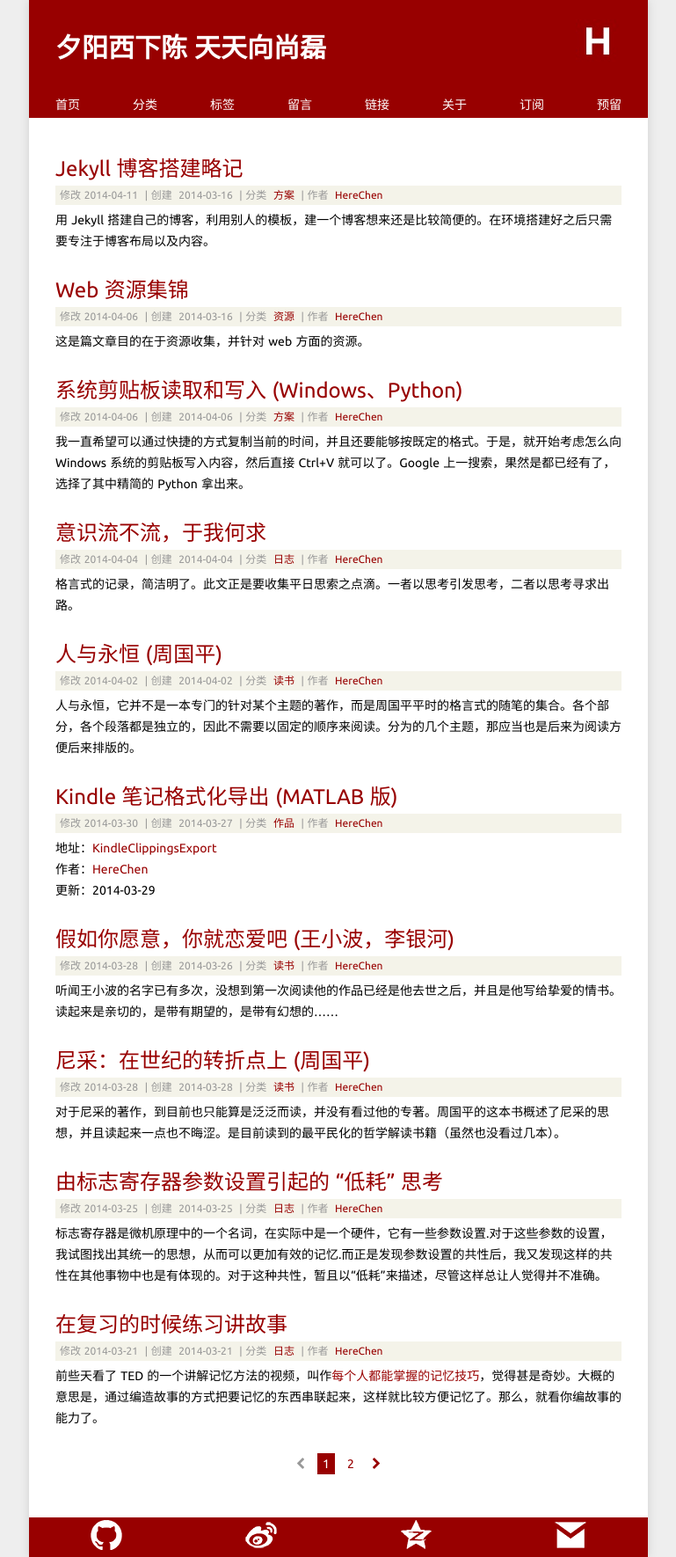
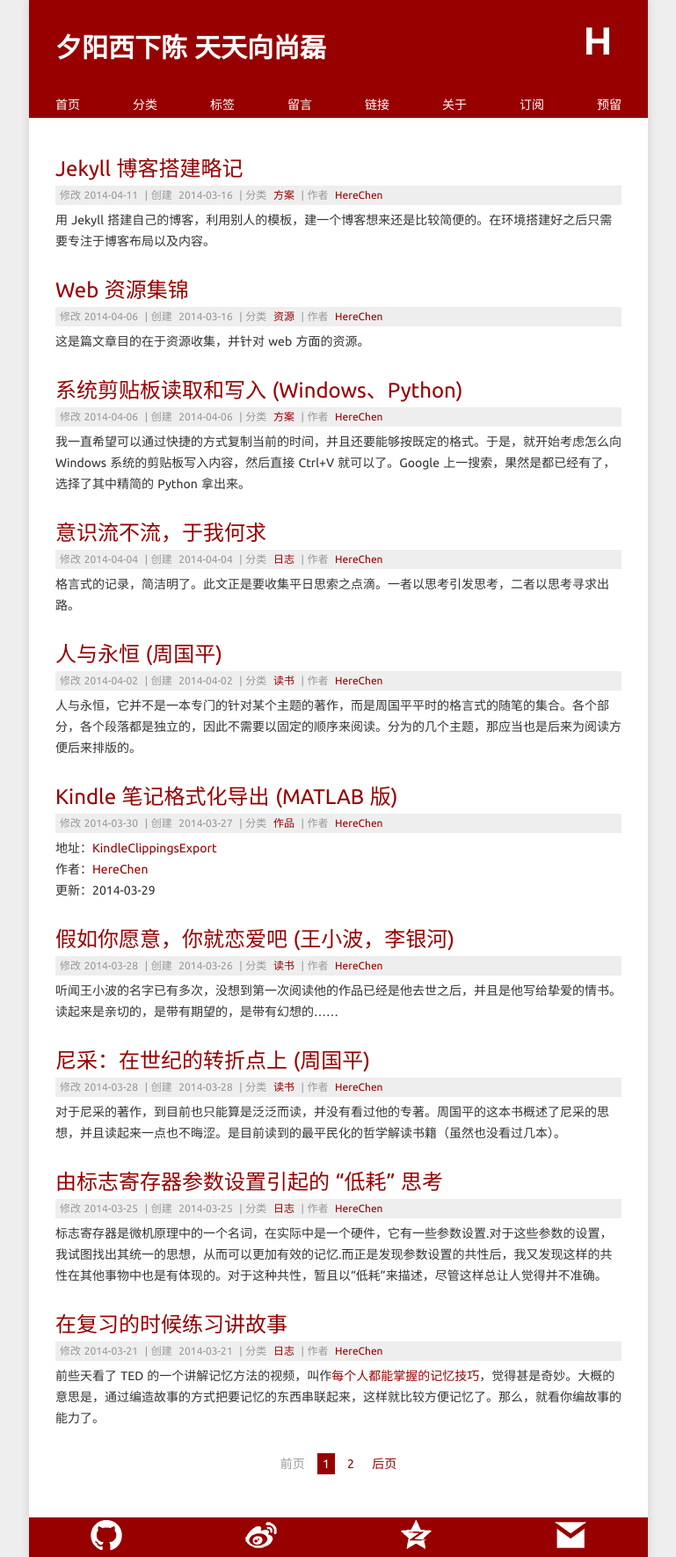
Before and after one commit to Xuezhiyuanlin/herechen.github.io, a Jekyll site: the page built from index.html, in a window 1280 px wide. Shown: the whole page at 88% size, without its empty margins (255-1024 px from the left). Built offline with Jekyll 4.4.1, drawn with Linux system fonts in a browser that asks for light colours; nearby versions of some CDN libraries; library files that are not in the unit come from our copies; Markdown is read by kramdown in place of the engine named in the settings; the list of posts is cut into pages by our own code.

Commit message:
herechen

```diff
--- a/_config.yml
+++ b/_config.yml
@@ -10,7 +10,7 @@ weibo: 1818475585				# 用于关于页面微博帐号
 qq: 1737090943					# QQ账号
 github: HereChen   				# GitHub帐号
 safe: true         				# 安全模式
-paginate: 10					# 20 首页分页
+paginate: 10					# 首页分页
 analytics: UA-48539473-1 		# GoogleAnalytics
 quote: "I do not want to survive. I want to live." # 喜欢的话
 truncate: yes
--- a/_layouts/post.html
+++ b/_layouts/post.html
@@ -38,9 +38,9 @@ layout: default
 
 <section>
 <span>
-	<a {% if page.previous %} href="{{ page.previous.url }}" class="pageNavLeft"{% endif %} {% unless page.previous %} class="pageNavInvalidLeft" {% endunless %} >&#10094; {{ page.previous.title }}</a>
+	<a {% if page.previous %} href="{{ page.previous.url }}" class="pageNavLeft"{% endif %} {% unless page.previous %} class="pageNavInvalidLeft" {% endunless %} >{{ page.previous.title }}</a>
 	&nbsp;&nbsp;&nbsp;
-	<a {% if page.next %} href="{{ page.next.url }}" class="pageNavRight"{% endif %} {% unless page.next %} class="pageNavInvalidRight" {% endunless %} >{{ page.next.title }} &#10095;</a>
+	<a {% if page.next %} href="{{ page.next.url }}" class="pageNavRight"{% endif %} {% unless page.next %} class="pageNavInvalidRight" {% endunless %} >{{ page.next.title }}</a>
 </span>
 </section>
 
--- a/index.html
+++ b/index.html
@@ -37,13 +37,9 @@ layout: page
 <div id="post-pagination" class="paginator">
 
   {% if paginator.previous_page %}
-    {% if paginator.previous_page == 1 %}
-    <a href="/">前页</a>
-    {% else %}
-    <a href="/page{{paginator.previous_page}}"><i class="fa fa-chevron-left"></i></a>
-    {% endif %}
+    <a href="/page{{paginator.previous_page}}">前页</a>
   {% else %}
-    <span class="previous disabled"><i class="fa fa-chevron-left"></i></span>
+    <span class="previous disabled">前页</span>
   {% endif %}
 
       {% if paginator.page == 1 %}
@@ -61,8 +57,8 @@ layout: page
     {% endfor %}
 
   {% if paginator.next_page %}
-    <a class="next" href="/page{{paginator.next_page}}"><i class="fa fa-chevron-right"></i></a>
+    <a class="next" href="/page{{paginator.next_page}}">后页</a>
   {% else %}
-    <span class="next disabled" ><i class="fa fa-chevron-right"></i></span>
+    <span class="next disabled" >后页</span>
   {% endif %}
 </div>
--- a/media/css/style.css
+++ b/media/css/style.css
@@ -5,12 +5,12 @@ body{font-size:14px;
 	margin-left:auto;
 	margin-right:auto;
 	font-family: 'Ubuntu', sans-serif;
-	color:#000;
-	background: #eee;
+	color:#333;
 }
 *{padding:0;margin: 0;border:none;outline:none;}
 /*color*/
 header,footer,.nav,#instantclick-bar{background: #980000;}
+body,.displaybutton,.meta{background: #eee;}
 /*custom*/
 h1{font-size:1.6em;}
 .content h1{text-align: center;padding:.5em 0;}
@@ -59,7 +59,7 @@ header h1 a{font-family: 'Ubuntu';font-size: 30px;color: #ffffff;padding: 10px 0
 .pageNavLeft,.pageNavInvalidLeft{float: left;}
 .pageNavRight,.pageNavInvalidRight{float: right;}
 /*sharebutton*/
-.displaybutton{font-size: 16px;width:100%; height:30px;background: #f4f3e9;color:#980000;vertical-align: middle; cursor: pointer;}
+.displaybutton{font-size: 16px;width:100%; height:30px;vertical-align: middle; cursor: pointer;}
 /*footer*/
 footer{height: 45px;text-align:center;display:block;}
 #social-icons ul{margin: 0;padding: 0;display: block;}
@@ -75,7 +75,7 @@ footer{height: 45px;text-align:center;display:block;}
 .listing-classify-post{margin-left: 130px;margin-top: -25px;}
 .listing-classify-post time{color:#999999;}
 /*post info*/
-.meta{font-size:12px;color:#999999;background: #f4f3e9;margin: 0 0 5px 0;padding: 5px;line-height: 100%;}
+.meta{font-size:12px;color:#999999;margin: 0 0 5px 0;padding: 5px;line-height: 100%;}
 /*blockquote*/
 blockquote{display:block;text-align:justify;border-left:4px solid #999999;}
 blockquote{margin:1em 0em;padding-left:1.5em;}
@@ -95,7 +95,7 @@ pre{overflow: auto;margin:1em 0;font-size:13px;line-height:1.5;}
 }
 /*tag*/
 #tag_cloud{margin-bottom: 1em;}
-#tag_cloud a:hover{color:#333333 !important;text-decoration:none;}
+#tag_cloud a:hover{color:#333 !important;text-decoration:none;}
 
 
 /*embed,object,iframe{display:block;margin:4px auto;}*/
```
